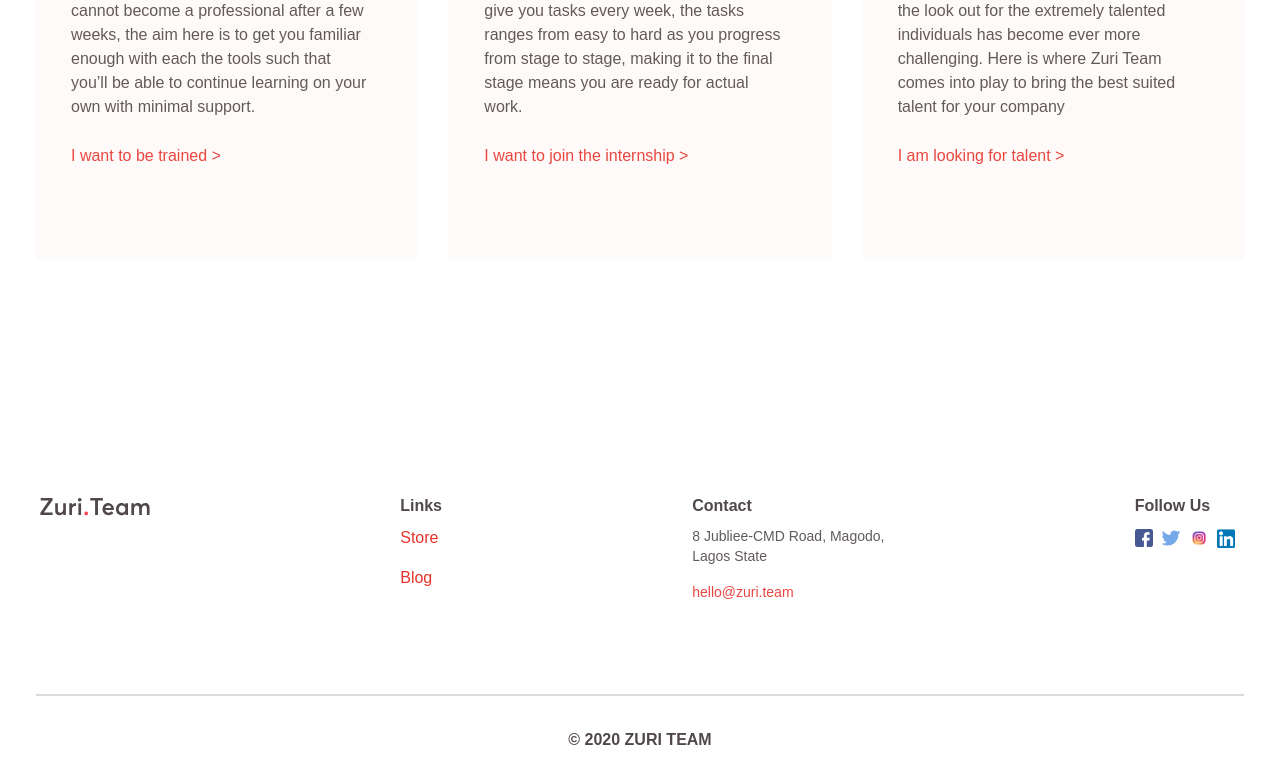
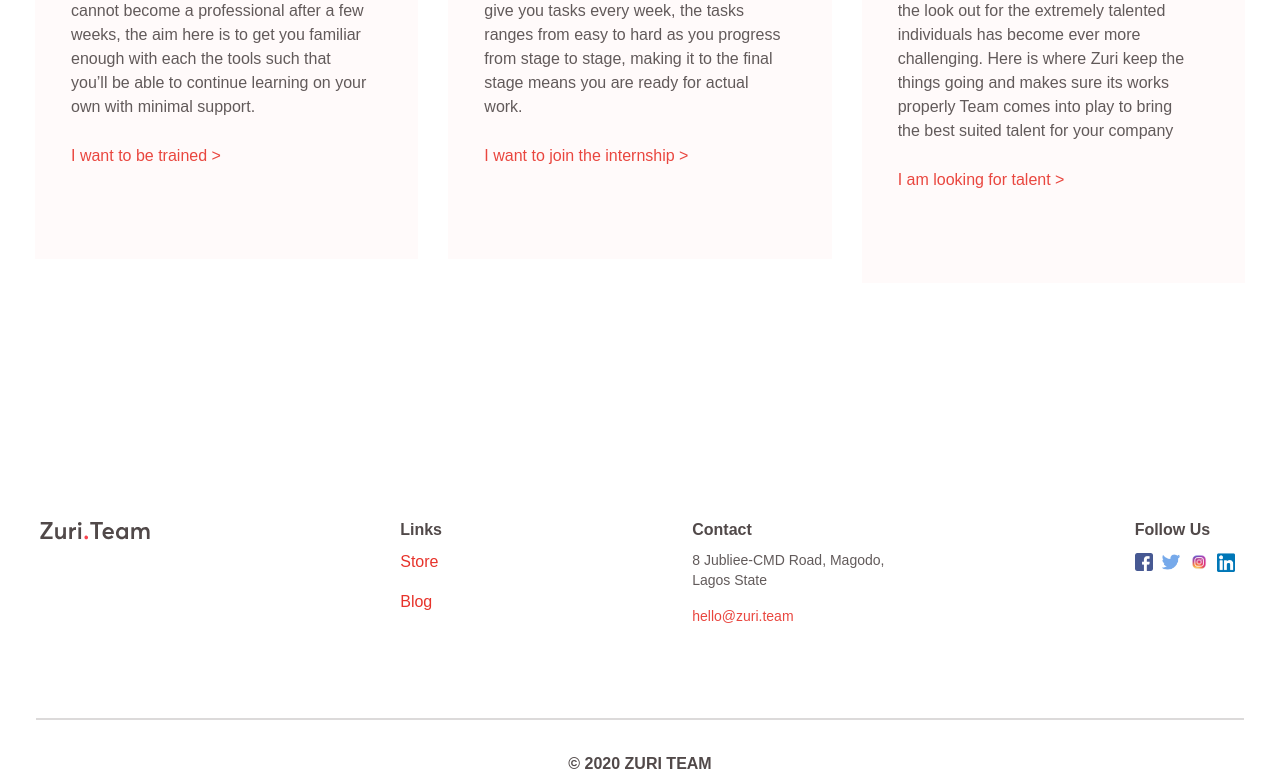
Before and after one commit to anekemichael/Zuri-Website-Clone, a plain HTML site: page index.html in a window 1280 px wide. Shown: the part 1355-2130 px from the top of the page. Drawn offline with nearby package versions, Linux system fonts and the light colour scheme; a web font is replaced by a local one.

Commit message:
Update index.html

```diff
--- a/index.html
+++ b/index.html
@@ -79,7 +79,7 @@
                                 <img alt="" src="./img/zuri-talent-img.svg">
                                 <p>Keeping pace
                                     with projects and being on the look out for the extremely talented
-                                    individuals has become ever more challenging. Here is where Zuri
+                                    individuals has become ever more challenging. Here is where Zuri keep the things going and makes sure its works properly
                                     Team comes into play to bring the best suited talent for your
                                     company</p>
                                 <h3><a href="https://talent.zuri.team/">I am looking for talent ></a></h3>
```
